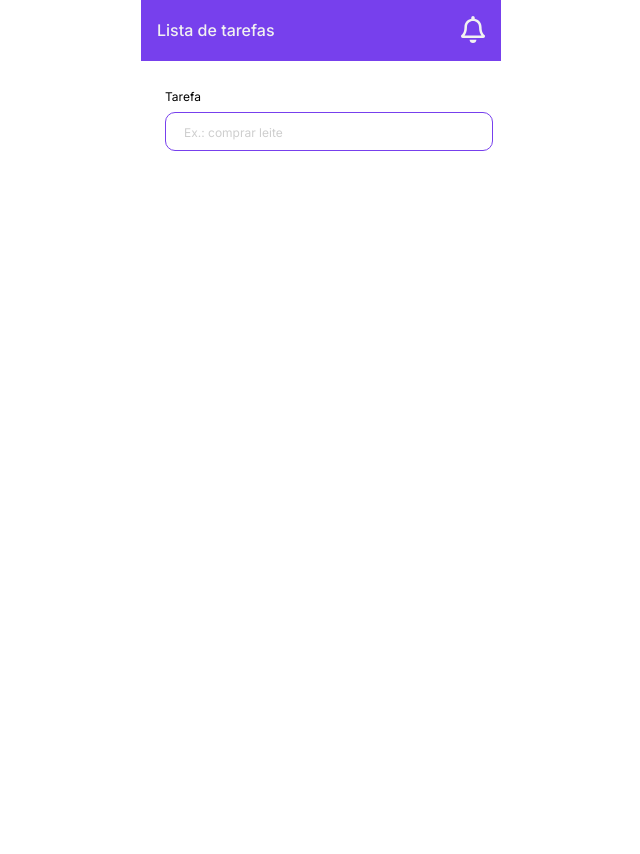
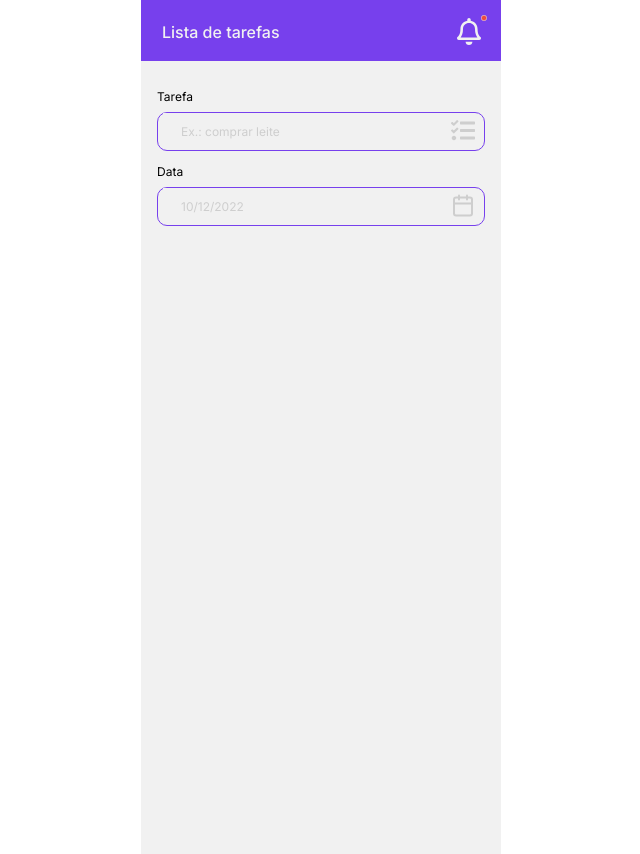
Before and after one commit to pri01teodoro/front-app, a plain HTML site: page index.html in a window 1280 px wide. Shown: the whole page, without its empty margins (319-959 px from the left). Before the commit the page ends 800 px from the top, so only its background shows below. Drawn offline with Linux system fonts and the light colour scheme.

Commit message:
Finalizando input

```diff
--- a/assets/style.css
+++ b/assets/style.css
@@ -24,34 +24,38 @@
 .container-header{
     display: flex;
     justify-content: space-between;
-    align-items: center;
-    padding: 16px;
-    /* padding-left: 21px;
-    padding-top: 22px;
-    padding-right: 16px;
-    padding-bottom: 20px; */
+
 }
 
 .titulo-header{
     font-weight: 500;
     font-size: 16px;
     color: #F1F1F1;
+    padding-left: 21px;
+    padding-top: 22px;
+    padding-bottom: 20px;
 }
 
 .container-header-vector{
     display: flex;
+    margin-right: 14px;
+}
+
+.bell{
+    padding-top: 18px;
+
 }
 
 .elipse{
     border-radius: 0.5px solid #F1F1F1;
-    margin-bottom: 21px;
-
+    padding-top: 5px;
 }
 
-/* .main{
-    display: flex;
-    flex-direction: column;
-} */
+.main{
+    width: 360px;
+    height: 793px;
+    background-color:  #F1F1F1;
+}
 
 .form{
     display: flex;
@@ -65,6 +69,15 @@
     font-size: 12px;
 }
 
+.border-input{
+    width: 328px;
+    height: 39px;
+    border: 1px solid #7740ED;
+    border-radius: 10px;
+    margin-top: 8px;
+    margin-bottom: 13px;
+}
+
 .container-input{
     display: flex;
     justify-content: space-between;
@@ -72,16 +85,31 @@
 
 .input{
     display: block;
-    width: 328px;
-    height: 39px;
-    border: 1px solid #7740ED;
-    border-radius: 10px;
-    margin-top: 8px;
+    width: 280px;
+    height: 35px;
+    background-color: #F1F1F1;
+    margin-left: 5px;
+    box-shadow: none;
+    border: none;
+    outline: 0;
 }
 
 ::placeholder{
     font-weight: 400;
     font-size: 12px;
     color: #CECECE;
+    /* padding-left: 18px; */
+}
+
+input[type=text]{
     padding-left: 18px;
 }
+
+/* input[type=date]{
+    padding-left: 18px;
+
+} */
+
+.input-image{
+    padding-right: 9px;
+}
--- a/index.html
+++ b/index.html
@@ -10,21 +10,34 @@
     <header class="header">
         <div class="container-header">
             <h1 class="titulo-header">Lista de tarefas</h1>
-            <!-- <div class="container-header-vector"> -->
-                <img src="assets/imgs/bell 2.svg" alt="Vetor de um sino branco">
-                <!-- <div class="elipse">
+            <div class="container-header-vector">
+                <div class="bell">
+                    <img src="assets/imgs/bell 2.svg" alt="Vetor de um sino branco">
+                </div>
+                <div class="elipse">
                     <img src="assets/imgs/Ellipse 1.svg">
-                </div> -->
+                </div>
             </div>
         </div>
     </header>
+
     <main class="main">
         <form>
             <div class="form">
                 <label for="tarefa" class="titulo-form">Tarefa</label>
-                <div class="container-input">
+                <div class="border-input">
+                    <div class="container-input">
                     <input type="text" class="input" id="tarefa" placeholder="Ex.: comprar leite"/>
-                    <!-- <img src="assets/imgs/check.svg"> -->
+                    <img src="assets/imgs/check.svg" class="input-image">
+                </div>
+                </div>
+
+                <label for="data" class="titulo-form">Data</label>
+                <div class="border-input">
+                    <div class="container-input">
+                    <input type="text" class="input" id="text" placeholder="10/12/2022"/>
+                    <img src="assets/imgs/calendar.svg" class="input-image">
+                </div>
                 </div>
             </div>
         </form>
```
Also changed, not shown: assets/imgs/calendar.svg (added).
